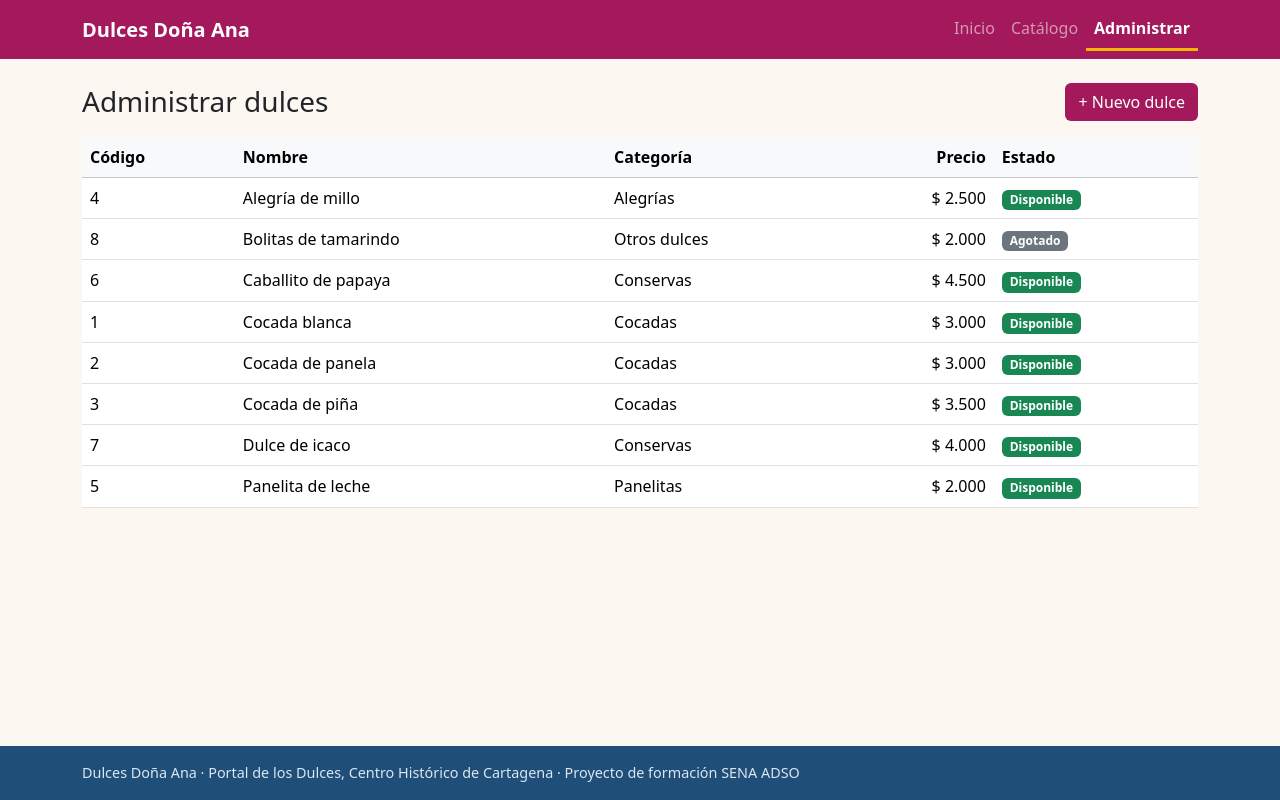
After one commit to louisalonzocely-cpu/dulceria-dona-ana, a Spring Boot app: page /admin/dulces in a window 1280 px wide. The commit adds this page. Run offline with Spring Boot 4, Linux system fonts and the light colour scheme; data comes from the database, SQL or seed files in the repository.

Commit message:
etapa 10: registro de dulces con formulario y validación

```diff
--- /dev/null
+++ b/src/main/java/co/edu/sena/adso/dulceria/controller/AdminDulceController.java
@@ -0,0 +1,65 @@
+package co.edu.sena.adso.dulceria.controller;
+
+import org.springframework.stereotype.Controller;
+import org.springframework.ui.Model;
+import org.springframework.validation.BindingResult;
+import org.springframework.web.bind.annotation.GetMapping;
+import org.springframework.web.bind.annotation.ModelAttribute;
+import org.springframework.web.bind.annotation.PostMapping;
+import org.springframework.web.bind.annotation.RequestMapping;
+import org.springframework.web.servlet.mvc.support.RedirectAttributes;
+
+import co.edu.sena.adso.dulceria.model.Categoria;
+import co.edu.sena.adso.dulceria.model.Dulce;
+import co.edu.sena.adso.dulceria.service.DulceService;
+import jakarta.validation.Valid;
+
+@Controller
+@RequestMapping("/admin/dulces")
+public class AdminDulceController {
+
+    private final DulceService dulceService;
+
+    public AdminDulceController(DulceService dulceService) {
+        this.dulceService = dulceService;
+    }
+
+    @GetMapping
+    public String listar(Model model) {
+        model.addAttribute("dulces", dulceService.listar());
+        return "admin/dulces";
+    }
+
+    // GET /admin/dulces/nuevo -> formulario vacío
+    @GetMapping("/nuevo")
+    public String nuevo(Model model) {
+        model.addAttribute("dulce", new Dulce());          // Objeto que llenará el formulario
+        model.addAttribute("categorias", Categoria.values());
+        return "admin/dulce-form";
+    }
+
+    // POST /admin/dulces/guardar -> recibe el formulario
+    @PostMapping("/guardar")
+    public String guardar(@Valid @ModelAttribute("dulce") Dulce dulce,   // Spring llena el objeto con los campos (DATA BINDING) y lo valida
+                          BindingResult resultado,                       // Aquí quedan los errores. ¡Debe ir justo después!
+                          Model model,
+                          RedirectAttributes redireccion) {
+
+        if (resultado.hasErrors()) {
+            // Hay errores: se vuelve a mostrar el formulario con lo escrito y los mensajes
+            model.addAttribute("categorias", Categoria.values());
+            return "admin/dulce-form";
+        }
+
+        boolean esNuevo = dulce.getId() == null;
+        Dulce guardado = dulceService.guardar(dulce);
+
+        // Mensaje que sobrevive a la redirección (atributo FLASH)
+        redireccion.addFlashAttribute("mensaje",
+                (esNuevo ? "Se registró " : "Se actualizó ") + "«" + guardado.getNombre() + "».");
+
+        // POST-Redirect-GET: al recargar la página no se reenvía el formulario
+        return "redirect:/admin/dulces";
+    }
+
+}
--- /dev/null
+++ b/src/main/resources/templates/admin/dulces.html
@@ -0,0 +1,36 @@
+<!DOCTYPE html>
+<html lang="es" xmlns:th="http://www.thymeleaf.org">
+<head th:replace="~{fragments/layout :: head('Administrar dulces')}"></head>
+<body>
+<nav th:replace="~{fragments/layout :: menu('admin')}"></nav>
+
+<main class="container py-4">
+  <div th:replace="~{fragments/layout :: alertas}"></div>
+
+  <div class="d-flex justify-content-between align-items-center mb-3">
+    <h1 class="h3 mb-0">Administrar dulces</h1>
+    <a class="btn btn-marca" th:href="@{/admin/dulces/nuevo}">+ Nuevo dulce</a>
+  </div>
+
+  <table class="table table-hover bg-white align-middle">
+    <thead class="table-light">
+      <tr><th>Código</th><th>Nombre</th><th>Categoría</th><th class="text-end">Precio</th><th>Estado</th></tr>
+    </thead>
+    <tbody>
+      <tr th:each="d : ${dulces}">
+        <td th:text="${d.id}">1</td>
+        <td th:text="${d.nombre}">Nombre</td>
+        <td th:text="${d.categoria.nombre}">Categoría</td>
+        <td class="text-end" th:text="'$ ' + ${#numbers.formatInteger(d.precio, 1, 'POINT')}">$ 0</td>
+        <td>
+          <span class="badge" th:classappend="${d.disponible} ? 'bg-success' : 'bg-secondary'"
+                th:text="${d.disponible} ? 'Disponible' : 'Agotado'">Estado</span>
+        </td>
+      </tr>
+    </tbody>
+  </table>
+</main>
+
+<footer th:replace="~{fragments/layout :: pie}"></footer>
+</body>
+</html>
--- a/src/main/resources/templates/fragments/layout.html
+++ b/src/main/resources/templates/fragments/layout.html
@@ -10,6 +10,7 @@
 </head>
 
 <body>
+
 <nav th:fragment="menu(activo)" class="navbar navbar-expand navbar-dark barra">
   <div class="container">
     <a class="navbar-brand fw-bold" th:href="@{/}">Dulces Doña Ana</a>
@@ -20,9 +21,19 @@
       <li class="nav-item">
         <a class="nav-link" th:classappend="${activo == 'catalogo'} ? 'active'" th:href="@{/catalogo}">Catálogo</a>
       </li>
+      <!-- NUEVO · Enlace a la administración -->
+      <li class="nav-item">
+        <a class="nav-link" th:classappend="${activo == 'admin'} ? 'active'" th:href="@{/admin/dulces}">Administrar</a>
+      </li>
     </ul>
   </div>
 </nav>
+
+<!-- NUEVO · Fragmento 4: mensajes de éxito o de error -->
+<div th:fragment="alertas">
+  <div class="alert alert-success" th:if="${mensaje}" th:text="${mensaje}">Mensaje</div>
+  <div class="alert alert-danger" th:if="${error}" th:text="${error}">Error</div>
+</div>
 
 <footer th:fragment="pie" class="pie">
   <div class="container">
@@ -30,5 +41,6 @@
     Proyecto de formación SENA ADSO
   </div>
 </footer>
+
 </body>
 </html>
```
Also changed, not shown: src/main/java/co/edu/sena/adso/dulceria/service/DulceService.java (+10 -0 lines), src/main/resources/templates/admin/dulces-form.html (added, +58 -0 lines). Lines whose indentation alone changed are shown as unchanged.
